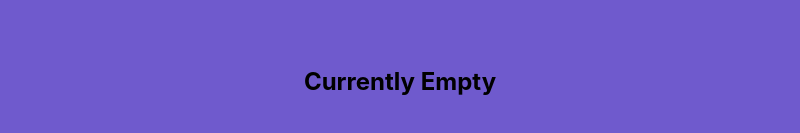
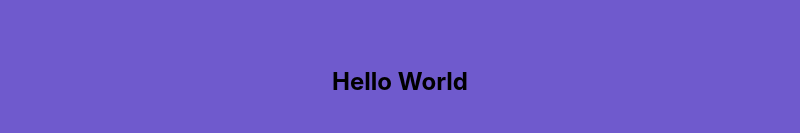
Before and after one commit to NUS-Accessibility-Mapping/website, a React (Create React App) app: page /blogs in a window 1280 px wide. Shown: the part 265-398 px from the top of the page, without its empty margins (240-1040 px from the left). Built offline with nearby package versions, Linux system fonts and the light colour scheme.

Commit message:
Update blog.js

```diff
--- a/src/blogs/blog.js
+++ b/src/blogs/blog.js
@@ -9,7 +9,7 @@ function Blog() {
       <body id="blogs-container">
         <div className="Blog-container">
           <h2>
-            Currently Empty
+            Hello World
           </h2>
         </div>
       </body>
```
